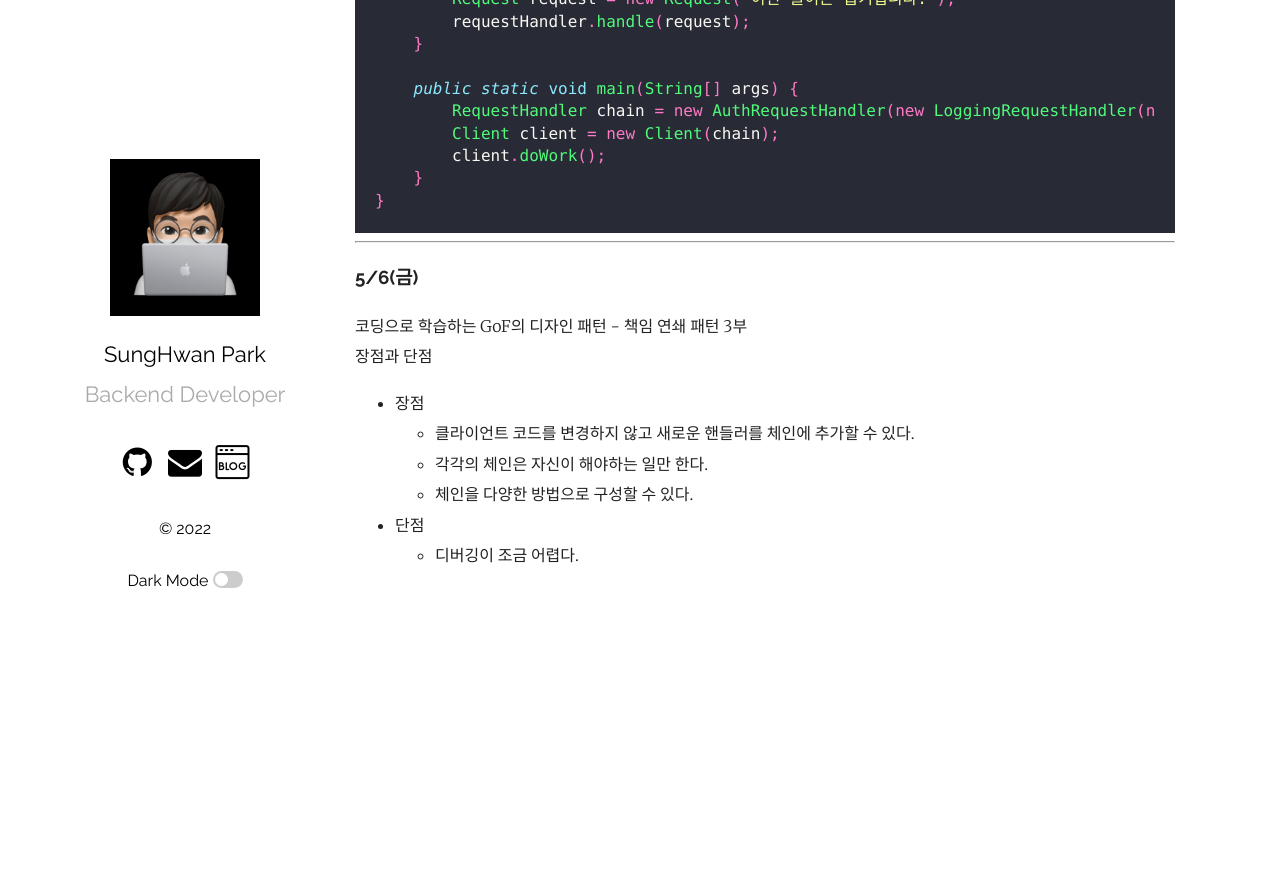
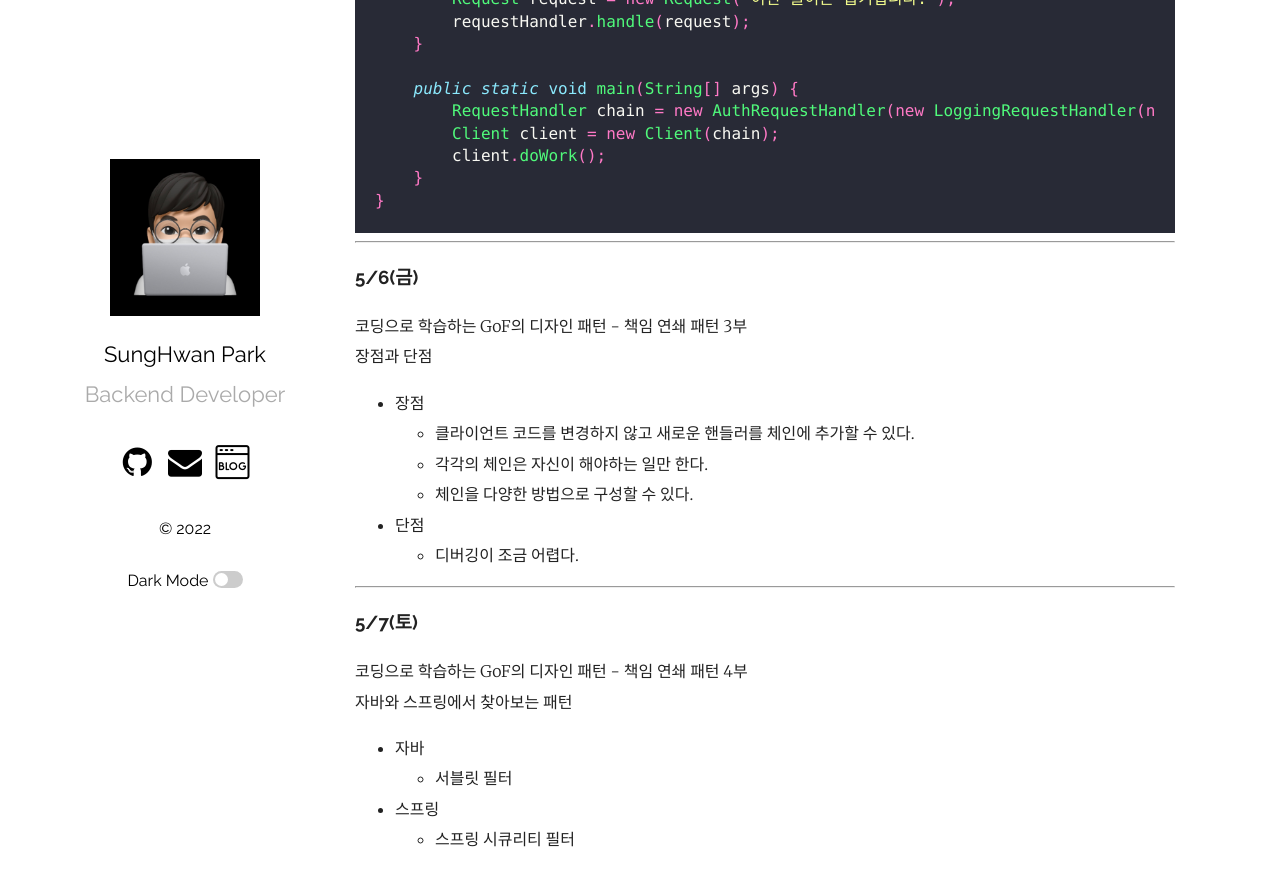
Before and after one commit to mrpark219/TIL, a Jekyll site: the page built from _posts/2022-05-01-5월TIL.markdown, in a window 1280 px wide and 900 px high, scrolled down 3813 px. Shown: the top 886 px of the window. Built offline with Jekyll 4.4.1, drawn with Linux system fonts in a browser that asks for light colours; comment, search, counter and statistics services are not loaded; before the commit the page ends 4428 px from its top, so only the background shows below that.

Commit message:
feat: 2022-05-07 TIL 추가

```diff
--- a/_posts/2022-05-01-5월TIL.markdown
+++ b/_posts/2022-05-01-5월TIL.markdown
@@ -200,3 +200,15 @@ public class Client {
     -   체인을 다양한 방법으로 구성할 수 있다.
 -   단점
     -   디버깅이 조금 어렵다.
+
+---
+
+### 5/7(토)
+
+코딩으로 학습하는 GoF의 디자인 패턴 - 책임 연쇄 패턴 4부<br/>
+자바와 스프링에서 찾아보는 패턴
+
+-   자바
+    -   서블릿 필터
+-   스프링
+    -   스프링 시큐리티 필터
```
